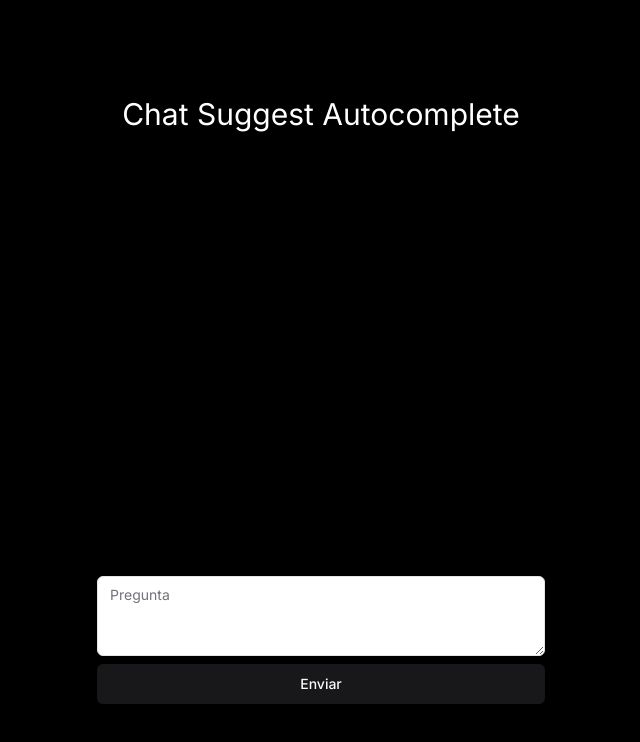
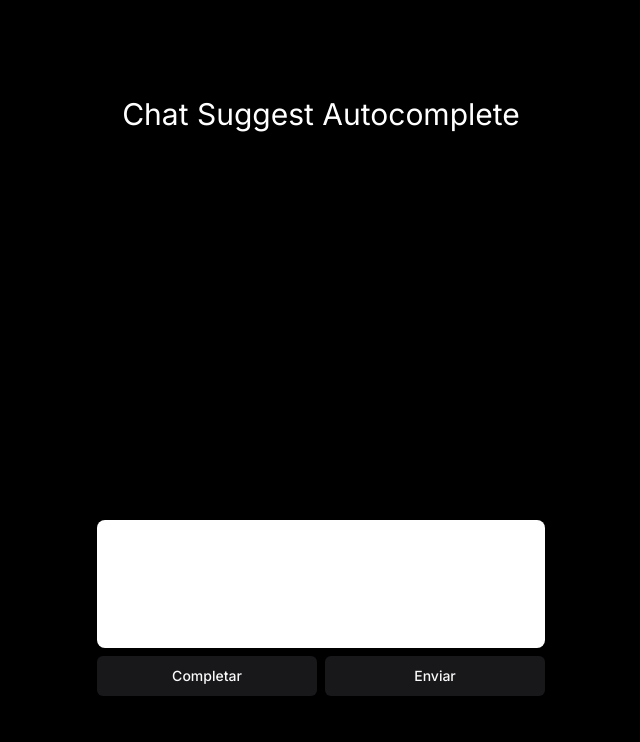
Before and after one commit to emersoftware/chat-autocomplete, a Next.js app: page / in a window 1280 px wide. Shown: the top 742 px of the page, without its empty margins (319-959 px from the left). Built offline with nearby package versions, Linux system fonts and the light colour scheme.

Commit message:
Add completion feature to chat input

```diff
--- a/app/page.tsx
+++ b/app/page.tsx
@@ -5,23 +5,20 @@ import type { FormEvent } from "react";
 import { useToast } from "@/components/ui/use-toast";
 import { Toaster } from "@/components/ui/toaster";
 import { ChatMessageBubble } from "@/components/ChatMessageBubble";
-import { Textarea } from "@/components/ui/textarea"
 import { Button } from "@/components/ui/button";
 import { ScrollArea } from "@/components/ui/scroll-area";
+import CompletionEditableDiv from "@/components/CompletionEditableDiv";
 
-export default function Home() {
+export default function Home(this: any) {
   const endpoint = "api/chat";
-  const placeholder = "Pregunta";
 
   const { toast } = useToast();
 
-  const { messages, input, setInput, handleInputChange, handleSubmit, isLoading: chatEndpointIsLoading, setMessages } =
+  const { messages, input, setInput, handleSubmit, isLoading: chatEndpointIsLoading } =
     useChat({
       api: endpoint,
-      onResponse(response) {
-        const sourcesHeader = response.headers.get("x-sources");
-        const sources = sourcesHeader ? JSON.parse((Buffer.from(sourcesHeader, 'base64')).toString('utf8')) : [];
-        const messageIndexHeader = response.headers.get("x-message-index");
+      onResponse() {
+        setInput('');
       },
       onError: (e) => {
         toast({ title: "Error", description: e.message });
@@ -36,9 +33,7 @@ export default function Home() {
     if (chatEndpointIsLoading) {
       return;
     }
-
     handleSubmit(e);
-
   }
 
   return (
@@ -60,13 +55,8 @@ export default function Home() {
 
       <form onSubmit={sendMessage} className="flex w-full flex-col">
         <div className="flex flex-col space-y-2 w-full mt-2">
-          <Textarea
-            className="text-black"
-            value={input}
-            placeholder={placeholder}
-            onChange={handleInputChange}
-          />
-          <Button type="submit" className="">
+          <CompletionEditableDiv setChatInput={setInput} chatInput={input}>
+            <Button type="submit" className="w-full">
               <div role="status" className={`${chatEndpointIsLoading ? "" : "hidden"} flex justify-center`}>
                 <svg aria-hidden="true" className="w-6 h-6 text-white animate-spin fill-black" viewBox="0 0 100 101" fill="none" xmlns="http://www.w3.org/2000/svg">
                     <path d="M100 50.5908C100 78.2051 77.6142 100.591 50 100.591C22.3858 100.591 0 78.2051 0 50.5908C0 22.9766 22.3858 0.59082 50 0.59082C77.6142 0.59082 100 22.9766 100 50.5908ZM9.08144 50.5908C9.08144 73.1895 27.4013 91.5094 50 91.5094C72.5987 91.5094 90.9186 73.1895 90.9186 50.5908C90.9186 27.9921 72.5987 9.67226 50 9.67226C27.4013 9.67226 9.08144 27.9921 9.08144 50.5908Z" fill="currentColor"/>
@@ -76,6 +66,8 @@ export default function Home() {
               </div>
               <span className={chatEndpointIsLoading ? "hidden" : ""}>Enviar</span>
             </Button>
+          </CompletionEditableDiv>
+          <span className="text-white text-sm">{input}</span>
         </div>
       </form>
       <Toaster />
--- /dev/null
+++ b/components/CompletionEditableDiv.tsx
@@ -0,0 +1,84 @@
+import { use, useEffect, useState } from 'react';
+import { useCompletion } from 'ai/react';
+import { useRef } from 'react';
+import { Button } from './ui/button';
+
+export default function CompletionEditableDiv({ children, setChatInput, chatInput }: { children: React.ReactNode; setChatInput: (input: string) => void; chatInput: string }) {
+  const { setInput, input, complete, isLoading } = useCompletion({
+    api: '/api/completion',
+    onFinish(prompt, completion) {
+      setCompletionText(completion);
+    },
+  });
+
+  const divRef = useRef<HTMLDivElement>(null);
+
+  const [completionText, setCompletionText] = useState('');
+  const [userText, setUserText] = useState('');
+
+  const handleKeyDown = (e: React.KeyboardEvent<HTMLDivElement>) => {
+    if (e.key === 'Tab') {
+      e.preventDefault();
+      setUserText(userText + completionText);
+    }
+    setCompletionText('');
+  }
+
+  function setEndOfUserText() {
+    if (divRef.current?.firstChild) {
+      const selection = window.getSelection();
+      const range = document.createRange();
+      range.selectNodeContents(divRef.current.firstChild);
+      range.collapse(false);
+      selection?.removeAllRanges();
+      selection?.addRange(range);
+    }
+  }
+
+  useEffect(() => {
+    if (divRef.current) {
+      if (completionText === '') {
+        divRef.current.innerHTML = `${userText}`;
+      } else {
+        divRef.current.innerHTML = `${userText}<span class='text-black/50'>${completionText}</span>`;
+      }
+      setEndOfUserText();
+      setChatInput(divRef.current?.firstChild?.textContent || '');
+    }
+  }, [userText, completionText]);
+
+  useEffect(() => {
+    if(divRef.current && chatInput === '') {
+      divRef.current.innerHTML = '';
+    }
+  }, [chatInput]);
+
+  const handleCompletion = (e: React.MouseEvent<HTMLButtonElement>) => {
+    e.preventDefault();
+    if (divRef.current) {
+      setInput(divRef.current.innerText);
+      setUserText(divRef.current.innerText);
+    }
+    setCompletionText('');
+    complete(input);
+  }
+
+  return (
+    <div className="space-y-2">
+      <div
+        contentEditable="plaintext-only"
+        className="text-black rounded-lg p-4 mx-auto bg-white min-h-32"
+        onKeyDown={handleKeyDown}
+        onInput={() => setChatInput(divRef.current?.firstChild?.textContent || '')}
+        suppressContentEditableWarning={true}
+        ref={divRef}
+      />
+      <div className='flex flex-row justify-center w-full space-x-2'>
+        <Button className="w-full" disabled={isLoading} onClick={handleCompletion}>
+          Completar
+        </Button>
+        {children}
+      </div>
+    </div>
+  );
+}
```
Lines whose indentation alone changed are shown as unchanged.
